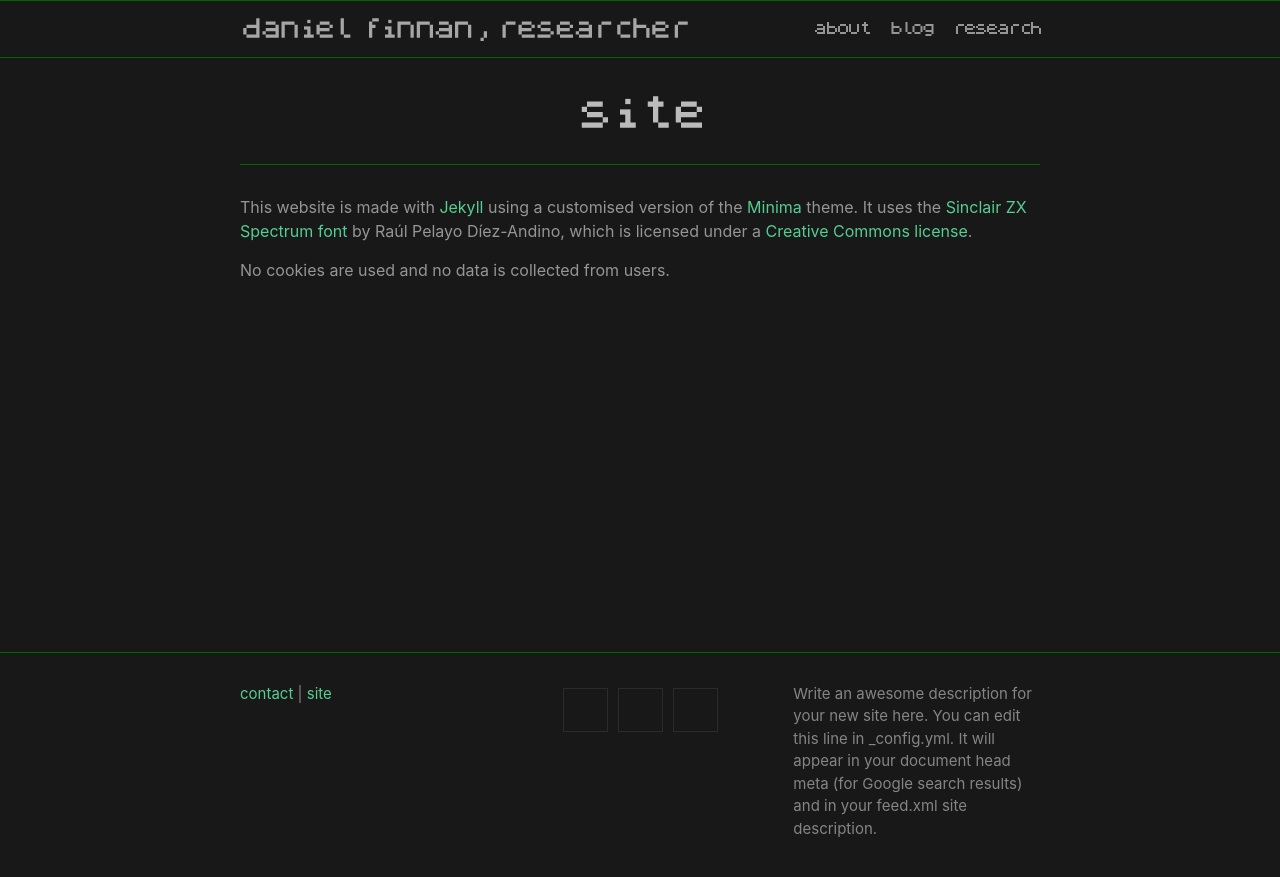
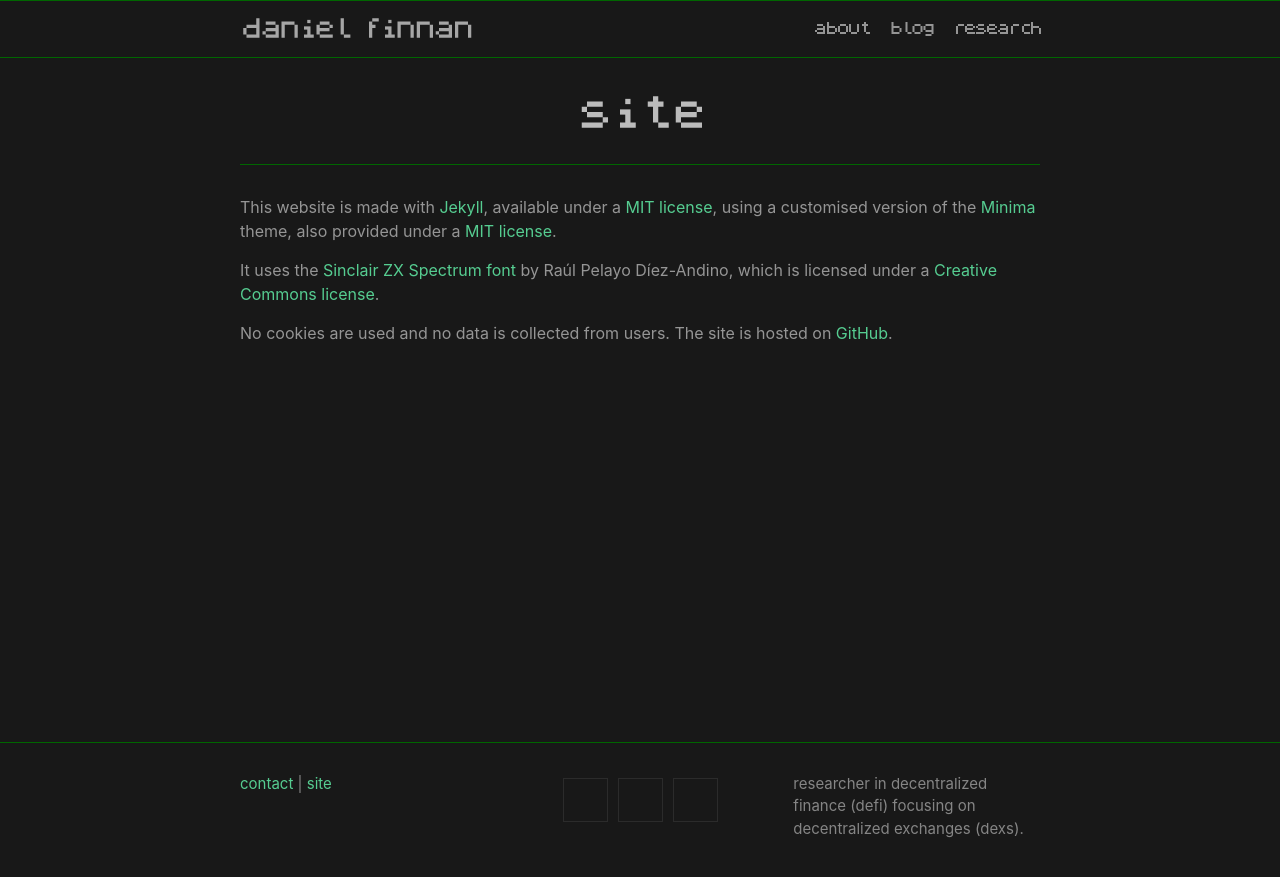
Before and after one commit to daniel-finnan/daniel-finnan.github.io, a Jekyll site: the page built from site.md, in a window 1280 px wide. Shown: the top 877 px of the page. Built offline with Jekyll 4.4.1, drawn with Linux system fonts in a browser that asks for light colours; nearby versions of some CDN libraries.

```diff
--- a/Gemfile
+++ b/Gemfile
@@ -21,3 +21,5 @@ end
 # Lock `http_parser.rb` gem to `v0.6.x` on JRuby builds since newer versions of the gem
 # do not have a Java counterpart.
 gem "http_parser.rb", "~> 0.6.0", :platforms => [:jruby]
+
+# gem 'faraday', '~> 2.14.0'
--- a/_config.yml
+++ b/_config.yml
@@ -22,12 +22,11 @@ domain: daniel.finnan.fr
 url: https://daniel.finnan.fr
 baseurl: /daniel-finnan.github.io
 
-title: Daniel Finnan, Researcher
+title: daniel finnan
 author: Daniel Finnan
 description: >- # this means to ignore newlines until "baseurl:"
-  Write an awesome description for your new site here. You can edit this
-  line in _config.yml. It will appear in your document head meta (for
-  Google search results) and in your feed.xml site description.
+  researcher in decentralized finance (defi) focusing
+  on decentralized exchanges (dexs).
 baseurl: "" # the subpath of your site, e.g. /blog
 url: "" # the base hostname & protocol for your site, e.g. http://example.com
 github_username:  daniel-finnan
--- a/site.md
+++ b/site.md
@@ -4,6 +4,8 @@ title: site
 permalink: /site/
 ---
 
-This website is made with [Jekyll](https://jekyllrb.com/) using a customised version of the [Minima](https://github.com/jekyll/minima) theme. It uses the [Sinclair ZX Spectrum font](https://fontstruct.com/fontstructions/show/118432) by Raúl Pelayo Díez-Andino, which is licensed under a [Creative Commons license](http://creativecommons.org/licenses/by-nc-sa/3.0/).
+This website is made with [Jekyll](https://jekyllrb.com/), available under a [MIT license](https://github.com/jekyll/jekyll/blob/master/LICENSE), using a customised version of the [Minima](https://github.com/jekyll/minima) theme, also provided under a [MIT license](/LICENSE.txt).
 
-No cookies are used and no data is collected from users.
+It uses the [Sinclair ZX Spectrum font](https://raul.pelayo.diez-andino.com/spectrum/fuente_true_type_sinclair_zx_spectrum.php) by Raúl Pelayo Díez-Andino, which is licensed under a [Creative Commons license](http://creativecommons.org/licenses/by-nc-sa/3.0/).
+
+No cookies are used and no data is collected from users. The site is hosted on [GitHub](https://github.com/).
```
Also changed, not shown: 404.html (+2 -10 lines), index.md (+2 -2 lines), Gemfile.lock, OLD_test_posts/2018-08-20-bananas.md (renamed from _posts/2018-08-20-bananas.md), OLD_test_posts/2018-08-21-apples.md (renamed from _posts/2018-08-21-apples.md), OLD_test_posts/2025-10-10-welcome-to-jekyll.md (renamed from _posts/2025-10-10-welcome-to-jekyll.md), OLD_test_posts/2025-11-06-juselius-cointegrated-handbook.md (renamed from _posts/2025-11-06-juselius-cointegrated-handbook.md), OLD_test_posts/figure-markdown_github/unnamed-chunk-4-1.png (renamed from _posts/juselius_cointegrated_handbook_files/figure-markdown_github/unnamed-chunk-4-1.png), OLD_test_posts/figure-markdown_github/unnamed-chunk-6-1.png (renamed from _posts/juselius_cointegrated_handbook_files/figure-markdown_github/unnamed-chunk-6-1.png), OLD_test_posts/figure-markdown_github/unnamed-chunk-6-2.png (renamed from _posts/juselius_cointegrated_handbook_files/figure-markdown_github/unnamed-chunk-6-2.png), OLD_test_posts/figure-markdown_github/unnamed-chunk-6-3.png (renamed from _posts/juselius_cointegrated_handbook_files/figure-markdown_github/unnamed-chunk-6-3.png), OLD_test_posts/figure-markdown_github/unnamed-chunk-6-4.png (renamed from _posts/juselius_cointegrated_handbook_files/figure-markdown_github/unnamed-chunk-6-4.png), OLD_test_posts/figure-markdown_github/unnamed-chunk-6-5.png (renamed from _posts/juselius_cointegrated_handbook_files/figure-markdown_github/unnamed-chunk-6-5.png), OLD_test_posts/figure-markdown_github/unnamed-chunk-6-6.png (renamed from _posts/juselius_cointegrated_handbook_files/figure-markdown_github/unnamed-chunk-6-6.png), 1 more files, 1 other file.
